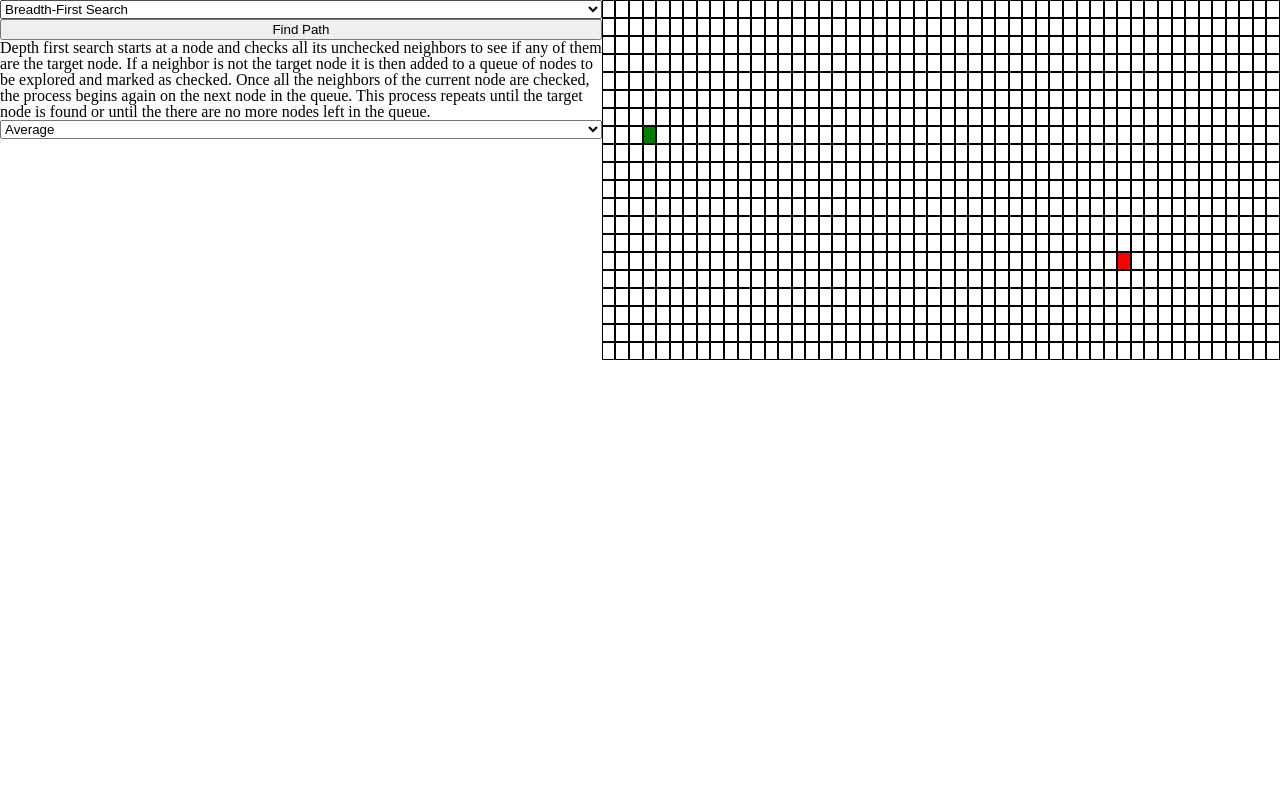
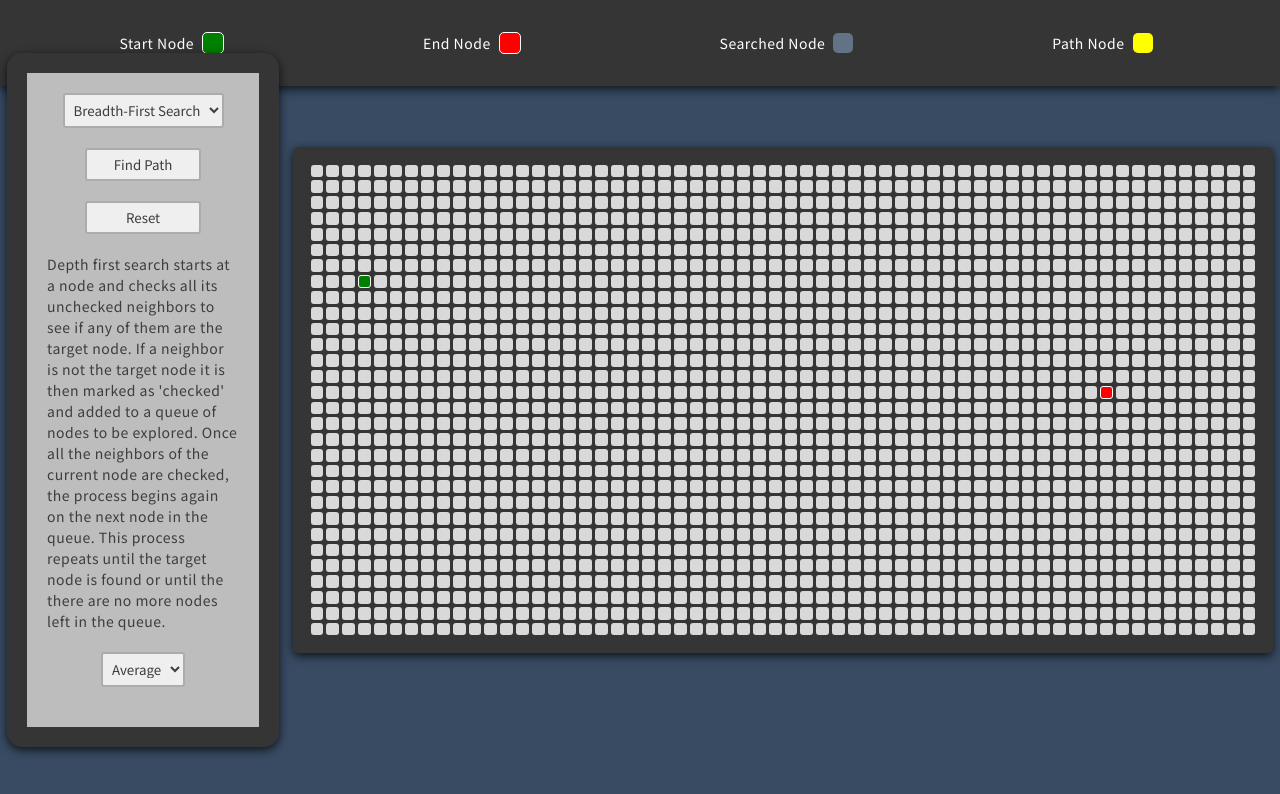
Before and after one commit to theonewei/pathfinding-algorithm-visualizer, a website built with webpack: page index.html in a window 1280 px wide. Built offline with nearby package versions, Linux system fonts and the light colour scheme.

Commit message:
make reset button and style

```diff
--- a/index.html
+++ b/index.html
@@ -5,9 +5,13 @@
     <meta charset="UTF-8" />
     <meta name="viewport" content="width=device-width, initial-scale=1.0" />
     <meta http-equiv="X-UA-Compatible" content="ie=edge" />
+    <link rel="preconnect" href="https://fonts.googleapis.com">
+    <link rel="preconnect" href="https://fonts.gstatic.com" crossorigin>
+    <link href="https://fonts.googleapis.com/css2?family=Noto+Sans+TC:wght@100;300;400;500;700;900&display=swap" rel="stylesheet">
     <link rel="stylesheet" href="./dist/main.css" />
     <script src="./dist/main.js"></script>
     <title>Project Name</title>
+
 </head>
 
 <body>
--- a/src/index.js
+++ b/src/index.js
@@ -1,11 +1,16 @@
 import Board from './scripts/classes/board'
 import Controls from './scripts/classes/controls'
+import Legend from './scripts/classes/legend'
 
 document.addEventListener('DOMContentLoaded',()=>{
   const body = document.querySelector('body')
-  const board = new Board(20,50,[7,3],[14,38])
+  const legend = new Legend()
+  const board = new Board(30,60,[7,3],[14,50])
   const controls = new Controls(board)
-  body.append(
+  const app = document.createElement('div')
+  app.id = 'app'
+  app.append(
     controls.render(),
     board.render())
+  body.append(legend.render(),app)
 })
--- a/src/index.scss
+++ b/src/index.scss
@@ -1,5 +1,6 @@
+@import './styles/reset.scss';
 @import './styles/variables';
-@import './styles/reset.scss';
 @import './styles/page.scss';
 @import './styles/grid';
 @import './styles/controls';
+@import './styles/legend'
--- a/src/scripts/algos/bfs.js
+++ b/src/scripts/algos/bfs.js
@@ -10,13 +10,12 @@ function breadthFirstSearch(startNode,speed){
 
     for(const neighbor of curr.neighbors){
       if(neighbor.visited || neighbor.checked) continue
-
       //update neighboring nodes' path from start
       neighbor.pathFromStart = curr.pathFromStart.slice(0)
       neighbor.pathFromStart.push(neighbor.position)
       searchPath.push(neighbor.position)
-
-      if(neighbor.isEnd) return animatePath(searchPath, neighbor.pathFromStart,speed)
+      if(neighbor.isEnd) {
+        return animatePath(searchPath, neighbor.pathFromStart,speed)}
 
       neighbor.checked = true
       queue.enqueue(neighbor)
--- a/src/scripts/classes/board.js
+++ b/src/scripts/classes/board.js
@@ -1,5 +1,4 @@
 import Node from "./node"
-import breadthFirstSearch from "../algos/bfs"
 
 class Board {
   constructor(height,width,startPos,endPos){
@@ -27,6 +26,21 @@ class Board {
     return this.grid[row][col]
   }
 
+  reset(){
+    for(const row of this.grid){
+      for(const node of row){
+        node.visited = false
+        node.checked = false
+        node.pathFromStart = []
+        const pos = node.position
+        const nodeBox = document.querySelector(`#pos-${pos[0]}-${pos[1]}`)
+        nodeBox.className = 'node'
+        if(node.isStart) nodeBox.classList.add('start-node')
+        if(node.isEnd) nodeBox.classList.add('end-node')
+      }
+    }
+  }
+
   render(){
     const Grid = document.createElement('div')
     Grid.id = 'grid'
@@ -37,7 +51,6 @@ class Board {
       gridRow.className = 'grid-row'
       for(const node of row){
         const nodeBox = document.createElement('li')
-        nodeBox.innerText = 'X'
         nodeBox.className = 'node'
         nodeBox.id = `pos-${node.position[0]}-${node.position[1]}`
         if(node.isStart) nodeBox.classList.add('start-node')
--- a/src/scripts/classes/controls.js
+++ b/src/scripts/classes/controls.js
@@ -1,25 +1,26 @@
 import breadthFirstSearch from "../algos/bfs"
 
-const ALGO_DESCRIPTIONS = [
-  "Depth first search starts at a node and checks all its unchecked neighbors to see if any of them are the target node. If a neighbor is not the target node it is then added to a queue of nodes to be explored and marked as checked. Once all the neighbors of the current node are checked, the process begins again on the next node in the queue. This process repeats until the target node is found or until the there are no more nodes left in the queue."
-]
+const ALGO_DESCRIPTIONS = {
+  'Breadth-First Search': "Depth first search starts at a node and checks all its unchecked neighbors to see if any of them are the target node. If a neighbor is not the target node it is then marked as 'checked' and added to a queue of nodes to be explored. Once all the neighbors of the current node are checked, the process begins again on the next node in the queue. This process repeats until the target node is found or until the there are no more nodes left in the queue."
+}
 
 class Controls {
   constructor(board){
     this.board = board
     this.algorithm = breadthFirstSearch
-    this.description = ALGO_DESCRIPTIONS[0]
+    this.description = ALGO_DESCRIPTIONS['Breadth-First Search']
     this.speed = 25
     this._changeAlgorithm = this._changeAlgorithm.bind(this)
     this._visualizePath = this._visualizePath.bind(this)
     this._changeSpeed = this._changeSpeed.bind(this)
+    this._resetBoard = this._resetBoard.bind(this)
   }
 
   _changeAlgorithm(event){
     switch (event.target.value){
       case 'Breadth-First Search':
         this.algorithm = breadthFirstSearch
-        this.description = ALGO_DESCRIPTIONS[0]
+        this.description = ALGO_DESCRIPTIONS[event.target.value]
       // case 'A* Search':
       //   this.algorithm = aStarSearch
       //   this.description = ALGO_DESCRIPTIONS[1]
@@ -38,6 +39,11 @@ class Controls {
     this.speed =
       speed === 'Average' ? 25 :
       speed === 'Fast' ? 5 : 100
+  }
+
+  _resetBoard(event){
+    event.preventDefault()
+    this.board.reset()
   }
 
   render(){
@@ -86,9 +92,14 @@ class Controls {
     speed.append(average,slow,fast)
     speed.id = 'speed-menu'
 
+    //reset button
+    const reset = document.createElement('button')
+    reset.addEventListener('click',this._resetBoard)
+    reset.innerText = 'Reset'
+
     //control panel
     const controlPanel = document.createElement('div')
-    controlPanel.append(menu,button,description,speed)
+    controlPanel.append(menu,button,reset,description,speed)
     controlPanel.id = 'controls'
 
     return controlPanel
--- /dev/null
+++ b/src/scripts/classes/legend.js
@@ -0,0 +1,48 @@
+class Legend{
+  constructor(){
+
+  }
+
+  render(){
+    const bar = document.createElement('ul')
+
+    //start node
+    const start = document.createElement('li')
+    let startKey = document.createElement('p')
+    startKey.innerText = 'Start Node'
+    let startBox = document.createElement('div')
+    startBox.className = 'example start'
+    start.append(startKey,startBox)
+
+    //end node
+    const end = document.createElement('li')
+    let endKey = document.createElement('p')
+    endKey.innerText = 'End Node'
+    let endBox = document.createElement('div')
+    endBox.className = 'example end'
+    end.append(endKey,endBox)
+
+    //searched node
+    const searched = document.createElement('li')
+    let searchedKey = document.createElement('p')
+    searchedKey.innerText = 'Searched Node'
+    let searchedBox = document.createElement('div')
+    searchedBox.className = 'example searched'
+    searched.append(searchedKey,searchedBox)
+
+    //path node
+    const path = document.createElement('li')
+    let pathKey = document.createElement('p')
+    pathKey.innerText = 'Path Node'
+    let pathBox = document.createElement('div')
+    pathBox.className = 'example path'
+    path.append(pathKey,pathBox)
+
+    bar.append(start,end,searched,path)
+    bar.id = 'legend-bar'
+
+    return bar
+  }
+}
+
+export default Legend
--- a/src/styles/controls.scss
+++ b/src/styles/controls.scss
@@ -1,4 +1,46 @@
 #controls {
   display: flex;
   flex-direction: column;
+  align-items: center;
+  position: relative;
+  padding: 20px;
+  margin: auto;
+  width: 15%;
+  // background-color: $element-background;
+  background-color: #bdbdbd;
+  color: rgb(61, 61, 61);
+  border-radius: 15px;
+  border: 20px solid $element-background;
+  box-shadow: rgba(0, 0, 0, 0.75) 0px 3px 10px;
+
+  select {
+    padding: 5px;
+    font-family: 'Noto Sans TC', sans-serif;
+    margin-bottom: 20px;
+    border-radius: 3px;
+    border: 2px solid #acacac;
+    color: rgb(61, 61, 61);
+    &:hover{
+      cursor: pointer;
+    }
+  }
+
+  button{
+    font-family: 'Noto Sans TC', sans-serif;
+    margin-bottom: 20px;
+    width: 60%;
+    padding: 5px;
+    color: rgb(61, 61, 61);
+    border-radius: 3px;
+    border: 2px solid #acacac;
+    transition: background-color 0.2s;
+    &:hover{
+      background-color: #e3e3e3;
+      cursor: pointer;
+    }
+  }
+
+  #description{
+    margin-bottom: 20px;
+  }
 }
--- a/src/styles/grid.scss
+++ b/src/styles/grid.scss
@@ -3,33 +3,47 @@
   list-style-type: none;
 
   .node{
-    border: 1px solid black;
+    // border: 1px solid black;
+    border-radius: 3px;
+    margin: 1.5px;
     box-sizing: border-box;
+    width: 1vw;
+    height: 1vw;
+    background-color: $node-color;
   }
 
   .start-node{
-    background-color: green;
+    background-color: $start;
+    border: 1px solid rgb(255, 255, 255);
   }
 
   .end-node{
-    background-color: red;
+    background-color: $end;
+    border: 1px solid rgb(255, 255, 255);
   }
 
   @keyframes bloom{
-    0% {background-color: yellow;}
-    1% {background-color: yellow;}
-    3% {background-color: green;}
-    100% {background-color: blue;}
+    0% {background-color: $path-color;}
+    2.9% {background-color: $path-color;}
+    3% {
+      // background-color: #515b68;
+      background-color: $searched;
+      border: .25vw solid $node-color
+    }
+    // 5% {background-color: $path-color;}
+    // 15% {background-color: $node-color;}
+    // 50% {background-color: $searched;}
+    100% {background-color: $searched;}
   }
 
   .visited:not(.end-node){
     animation-name: bloom;
-    animation-duration: 2s;
-    background-color: blue;
+    animation-duration: 1s;
+    background-color: $searched;
   }
 
   .path:not(.end-node){
-    background-color: pink;
+    background-color: $path-color;
   }
 }
 
@@ -37,6 +51,12 @@
   display: flex;
   flex-direction: column;
   color: transparent;
+  position: relative;
+  margin: auto;
+  padding: 2vh;
+  border-radius: 5px;
+  background-color: $element-background;
+  box-shadow: rgba(0, 0, 0, 0.75) 0px 3px 10px;
 
   button {
     width: 200px;
--- /dev/null
+++ b/src/styles/legend.scss
@@ -0,0 +1,36 @@
+#legend-bar{
+  display: flex;
+  justify-content: space-around;
+  background-color: $element-background;
+  padding: 3vh;
+  box-shadow: rgba(0, 0, 0, 0.75) 0px 3px 10px;
+  .example{
+    width: 20px;
+    height: 20px;
+    border-radius: 5px;
+    margin: 8px;
+  }
+
+  .start{
+    background-color: $start;
+    border: 1px solid white;
+  }
+
+  .end{
+    background-color: $end;
+    border: 1px solid white;
+  }
+
+  .searched{
+    background-color: $searched;
+  }
+
+  .path{
+    background-color: $path-color;
+  }
+
+  li {
+    display: flex;
+    align-items: center;
+  }
+}
--- a/src/styles/page.scss
+++ b/src/styles/page.scss
@@ -1,3 +1,15 @@
 body {
+  background-color: $page-background;
+  font-family: 'Noto Sans TC', sans-serif;
+  line-height: 1.5;
+  letter-spacing: 0.5px;
+  font-size: 14px;
+  color: white;
+}
+
+#app {
   display: flex;
+  position: absolute;
+  top: 50%;
+  transform: translateY(-50%);
 }
--- a/src/styles/variables.scss
+++ b/src/styles/variables.scss
@@ -0,0 +1,7 @@
+$page-background: #384b63;
+$element-background: #353535;
+$node-color: #d9d9d9;
+$start: green;
+$end: red;
+$searched: #637386;
+$path-color: yellow;
```
Also changed, not shown: dist/main.css, dist/main.js.
